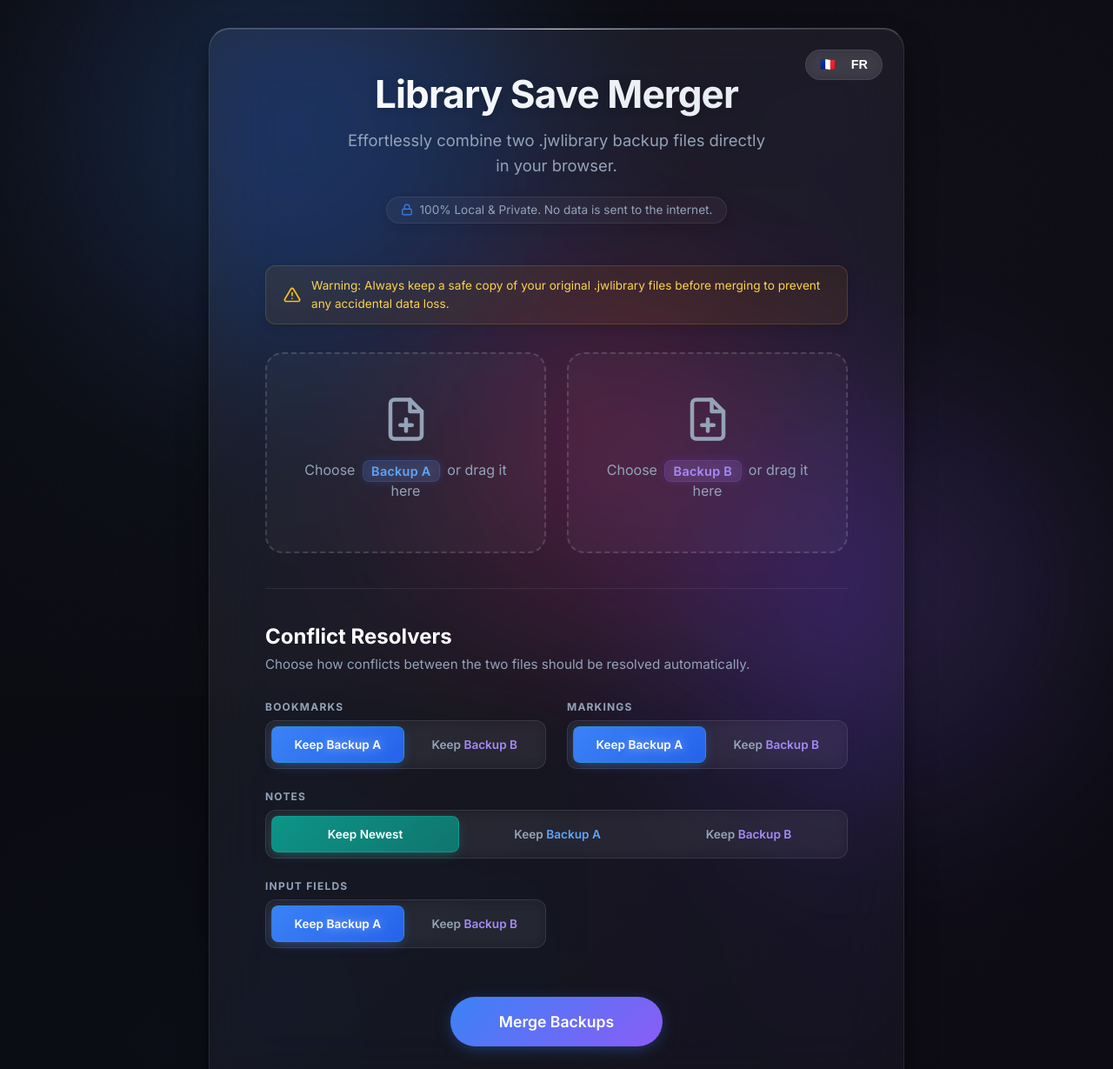
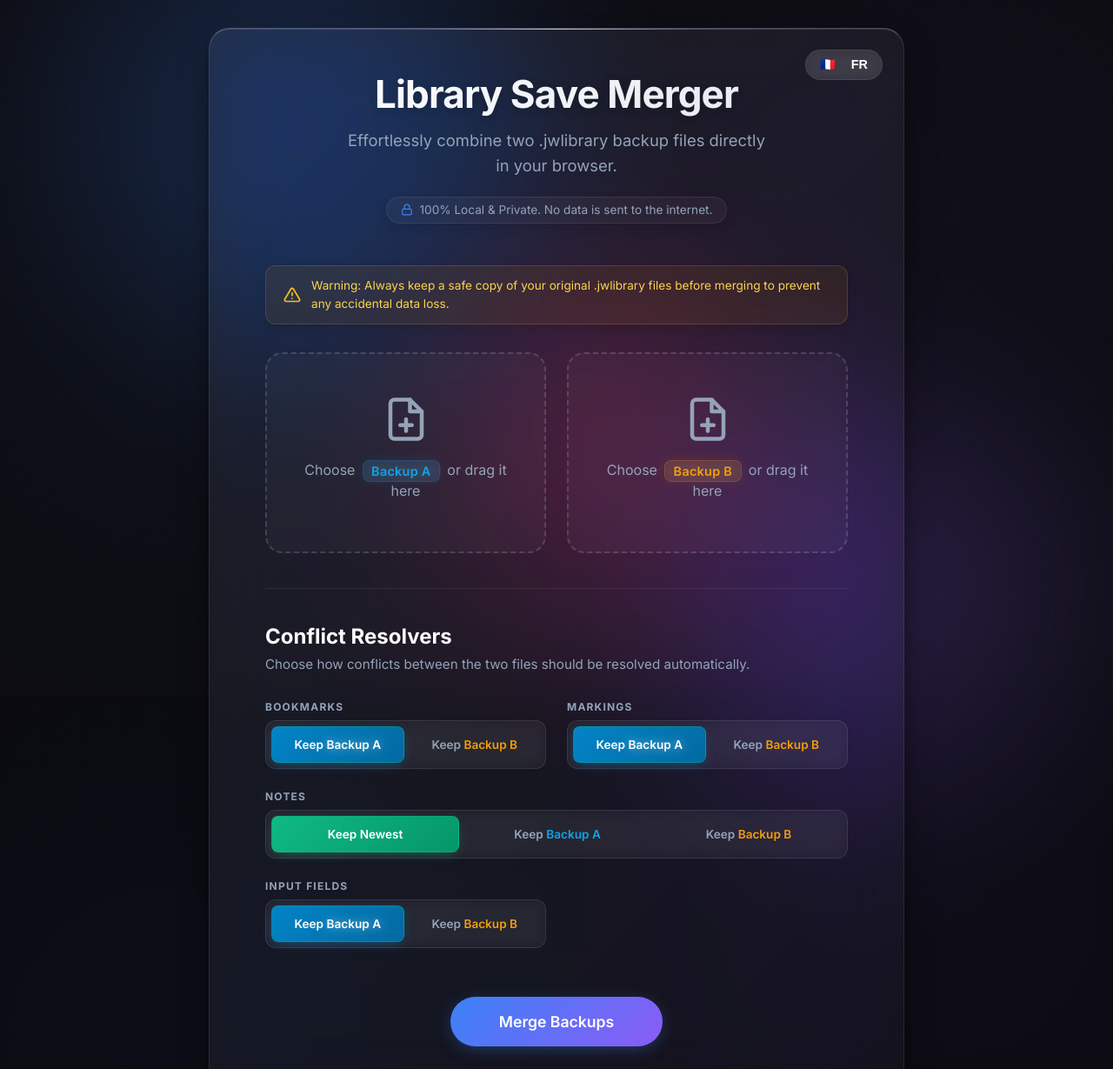
Before and after one commit to globej/library-save-merger, a plain HTML site: page index.html in a window 1280 px wide. Shown: the top 1229 px of the page at 87% size. Drawn offline with nearby package versions, Linux system fonts and the light colour scheme.

Commit message:
style: Update badge and active switch button color palettes and add text background clipping.

```diff
--- a/style.css
+++ b/style.css
@@ -253,6 +253,7 @@ header h1 {
     font-weight: 700;
     margin-bottom: 0.75rem;
     background: linear-gradient(135deg, #ffffff 0%, #e2e8f0 100%);
+    background-clip: text;
     -webkit-background-clip: text;
     -webkit-text-fill-color: transparent;
     letter-spacing: -0.02em;
@@ -327,29 +328,29 @@ header p {
 }
 
 .badge-a {
-    color: #60a5fa;
-    /* bright blue */
-    background: rgba(59, 130, 246, 0.15);
-    border: 1px solid rgba(59, 130, 246, 0.25);
-    box-shadow: 0 0 12px rgba(59, 130, 246, 0.15);
+    color: #0ea5e9;
+    /* Sky-500: brighter cyan */
+    background: rgba(14, 165, 233, 0.12);
+    border: 1px solid rgba(14, 165, 233, 0.2);
+    box-shadow: 0 0 15px rgba(14, 165, 233, 0.1);
 }
 
 .badge-b {
-    color: #a78bfa;
-    /* bright violet */
-    background: rgba(139, 92, 246, 0.15);
-    border: 1px solid rgba(139, 92, 246, 0.25);
-    box-shadow: 0 0 12px rgba(139, 92, 246, 0.15);
+    color: #f59e0b;
+    /* Amber-500: vivid orange-yellow */
+    background: rgba(245, 158, 11, 0.12);
+    border: 1px solid rgba(245, 158, 11, 0.2);
+    box-shadow: 0 0 15px rgba(245, 158, 11, 0.1);
 }
 
 .badge-text-a {
-    color: #60a5fa;
+    color: #0ea5e9;
     font-weight: 600;
     transition: all 0.3s ease;
 }
 
 .badge-text-b {
-    color: #a78bfa;
+    color: #f59e0b;
     font-weight: 600;
     transition: all 0.3s ease;
 }
@@ -588,19 +589,22 @@ header p {
 
 .switch-btn.active {
     color: white;
-    background: linear-gradient(135deg, #0d9488, #0f766e);
-    border: 1px solid rgba(20, 184, 166, 0.35);
-    box-shadow: 0 4px 15px -5px rgba(20, 184, 166, 0.5);
+    /* Newest -> Deep Emerald Teal */
+    background: linear-gradient(135deg, #10b981, #059669);
+    border: 1px solid rgba(16, 185, 129, 0.35);
+    box-shadow: 0 4px 15px -5px rgba(16, 185, 129, 0.5);
 }
 
 .switch-btn.active.active-a {
-    background: linear-gradient(135deg, var(--accent-1), #2563eb);
-    box-shadow: 0 4px 15px -5px rgba(59, 130, 246, 0.6);
+    /* Sky Cyan */
+    background: linear-gradient(135deg, #0284c7, #0369a1);
+    box-shadow: 0 4px 15px -5px rgba(2, 132, 199, 0.6);
 }
 
 .switch-btn.active.active-b {
-    background: linear-gradient(135deg, var(--accent-2), #7c3aed);
-    box-shadow: 0 4px 15px -5px rgba(139, 92, 246, 0.6);
+    /* Rich Amber */
+    background: linear-gradient(135deg, #d97706, #b45309);
+    box-shadow: 0 4px 15px -5px rgba(217, 119, 6, 0.6);
 }
 
 /* Submit Button */
```
